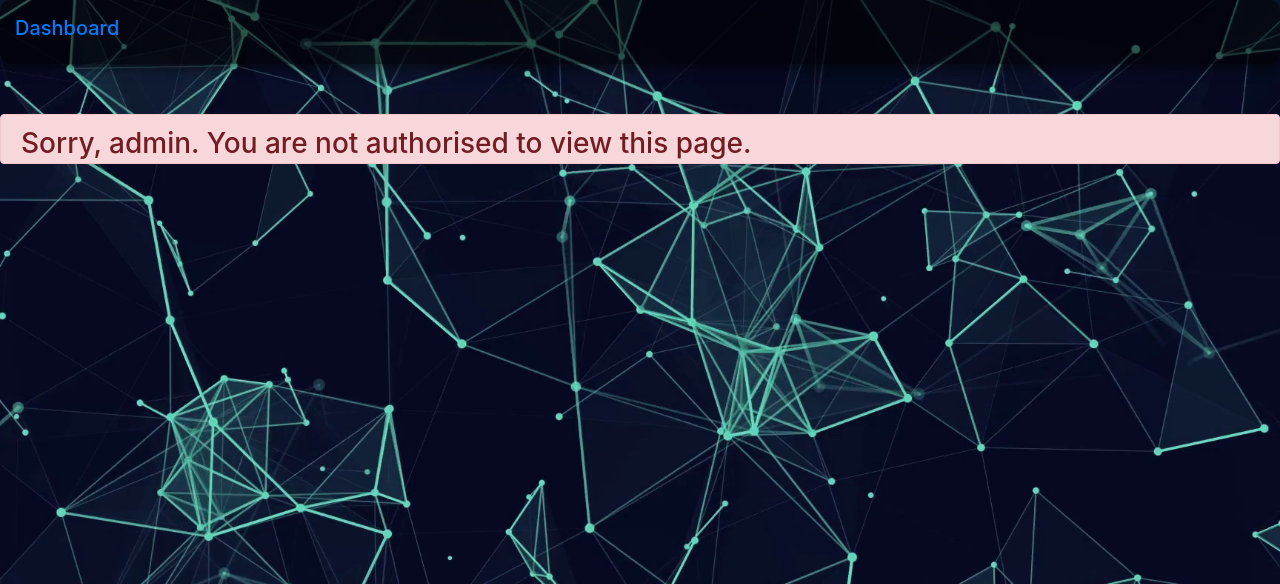
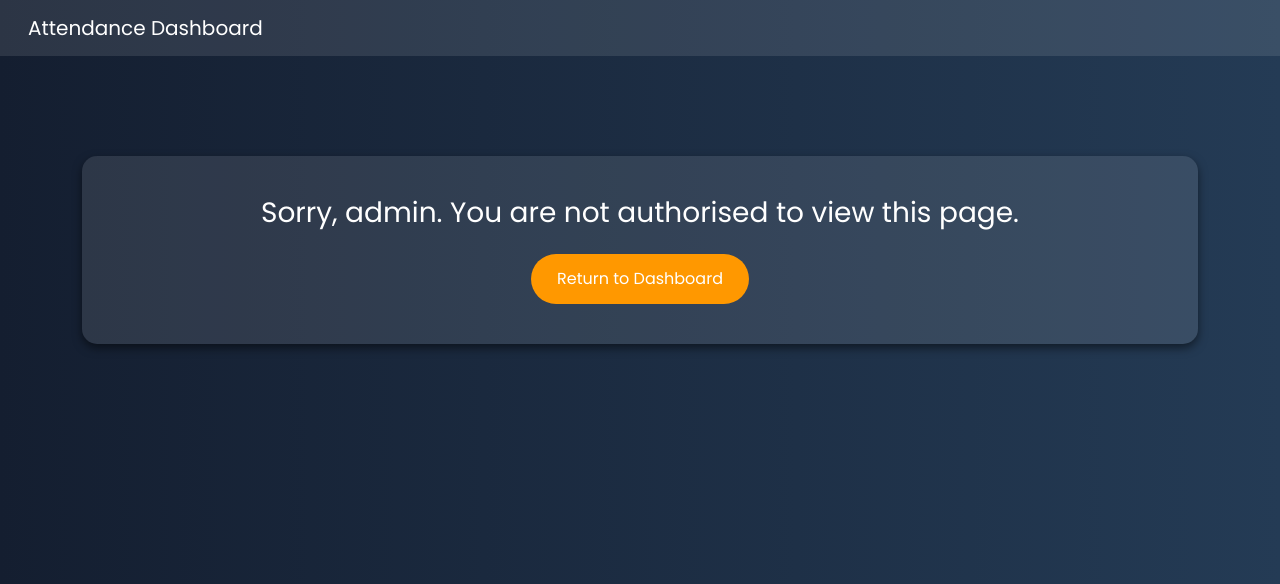
Before and after one commit to ItsMeVinit/Attendance-System, a Django app: page /not_authorised in a window 1280 px wide. Shown: the top 584 px of the page. Run offline with Django 3.2, Linux system fonts and the light colour scheme; a user stored in the database is signed in; some libraries are stand-ins or nearby versions.

Commit message:
Update not_authorised.html

```diff
--- a/Attendance-System-Using-Face-Recognition/recognition/templates/recognition/not_authorised.html
+++ b/Attendance-System-Using-Face-Recognition/recognition/templates/recognition/not_authorised.html
@@ -1,47 +1,67 @@
 {% load static %}
 
+<!DOCTYPE html>
+<html lang="en">
+<head>
+    <meta charset="UTF-8">
+    <meta name="viewport" content="width=device-width, initial-scale=1.0">
+    <title>Unauthorized Access</title>
 
-<!DOCTYPE html>
-<html>
-<head>
+    <!-- Google Fonts & Bootstrap -->
+    <link href="https://fonts.googleapis.com/css2?family=Poppins:wght@300;400;600&display=swap" rel="stylesheet">
+    <link rel="stylesheet" href="https://cdn.jsdelivr.net/npm/bootstrap@5.3.0/dist/css/bootstrap.min.css">
 
-	  <!-- Required meta tags -->
-    <meta charset="utf-8">
-    <meta name="viewport" content="width=device-width, initial-scale=1, shrink-to-fit=no">
+    <style>
+        body {
+            background: linear-gradient(to right, #141E30, #243B55);
+            font-family: 'Poppins', sans-serif;
+            color: #fff;
+        }
+        .alert-box {
+            background: rgba(255, 255, 255, 0.1);
+            border-radius: 15px;
+            padding: 2.5em;
+            text-align: center;
+            box-shadow: 0px 4px 10px rgba(0, 0, 0, 0.5);
+            margin-top: 100px;
+        }
+        .btn-custom {
+            background: #ff9800;
+            color: #fff;
+            padding: 12px 25px;
+            border-radius: 25px;
+            transition: 0.3s;
+            font-size: 16px;
+            margin-top: 1em;
+        }
+        .btn-custom:hover {
+            background: #e68900;
+            transform: scale(1.05);
+        }
+        .navbar-custom {
+            background: rgba(255, 255, 255, 0.1);
+        }
+    </style>
+</head>
+<body>
 
-    <!-- Bootstrap CSS -->
-    <link rel="stylesheet" href="https://maxcdn.bootstrapcdn.com/bootstrap/4.0.0/css/bootstrap.min.css" integrity="sha384-Gn5384xqQ1aoWXA+058RXPxPg6fy4IWvTNh0E263XmFcJlSAwiGgFAW/dAiS6JXm" crossorigin="anonymous">
+    <!-- Navbar -->
+    <nav class="navbar navbar-expand-lg navbar-dark navbar-custom">
+        <div class="container-fluid">
+            <a class="navbar-brand ms-3" href="{% url 'dashboard' %}">Attendance Dashboard</a>
+        </div>
+    </nav>
 
-   <style>
-    body{
-      background: url('{% static "recognition/img/bg_image.png"%}') no-repeat center center fixed;
-      background-size: cover;
+    <!-- Alert Box -->
+    <div class="container">
+        <div class="alert-box">
+            <h3>Sorry, {{ user.username }}. You are not authorised to view this page.</h3>
+            <a href="{% url 'dashboard' %}" class="btn btn-custom">Return to Dashboard</a>
+        </div>
+    </div>
 
-    }
+    <!-- Bootstrap JS -->
+    <script src="https://cdn.jsdelivr.net/npm/bootstrap@5.3.0/dist/js/bootstrap.bundle.min.js"></script>
 
-   </style>
-
-
-
-</head>
-<body >
-<div class="col-lg-12" style="background: rgba(0,0,0,0.6);max-height: 20px ; padding-top:1em;padding-bottom:3em;color:#fff;border-radius:10px;-webkit-box-shadow: 2px 2px 15px 0px rgba(0, 3, 0, 0.7);
--moz-box-shadow:    2px 2px 15px 0px rgba(0, 3, 0, 0.7);
-box-shadow:         2px 2px 15px 0px rgba(0, 3, 0, 0.7); margin-left:auto; margin-right: auto; ">
-
-  <a href="{% url 'dashboard' %}"><h5 class="text-left">  Dashboard</h5></a>
-</div>
-
-<div class="alert alert-danger" role="alert" style=" margin-top: 50px;  max-height: 50px;">
-  <h3>Sorry, {{user.username}}. You are not authorised to view this page.</h3>
-</div>
-
-
-
-<!-- Optional JavaScript -->
-    <!-- jQuery first, then Popper.js, then Bootstrap JS -->
-    <script src="https://code.jquery.com/jquery-3.2.1.slim.min.js" integrity="sha384-KJ3o2DKtIkvYIK3UENzmM7KCkRr/rE9/Qpg6aAZGJwFDMVNA/GpGFF93hXpG5KkN" crossorigin="anonymous"></script>
-    <script src="https://cdnjs.cloudflare.com/ajax/libs/popper.js/1.12.9/umd/popper.min.js" integrity="sha384-ApNbgh9B+Y1QKtv3Rn7W3mgPxhU9K/ScQsAP7hUibX39j7fakFPskvXusvfa0b4Q" crossorigin="anonymous"></script>
-    <script src="https://maxcdn.bootstrapcdn.com/bootstrap/4.0.0/js/bootstrap.min.js" integrity="sha384-JZR6Spejh4U02d8jOt6vLEHfe/JQGiRRSQQxSfFWpi1MquVdAyjUar5+76PVCmYl" crossorigin="anonymous"></script>
-  </body>
-  </html>
+</body>
+</html>
```
